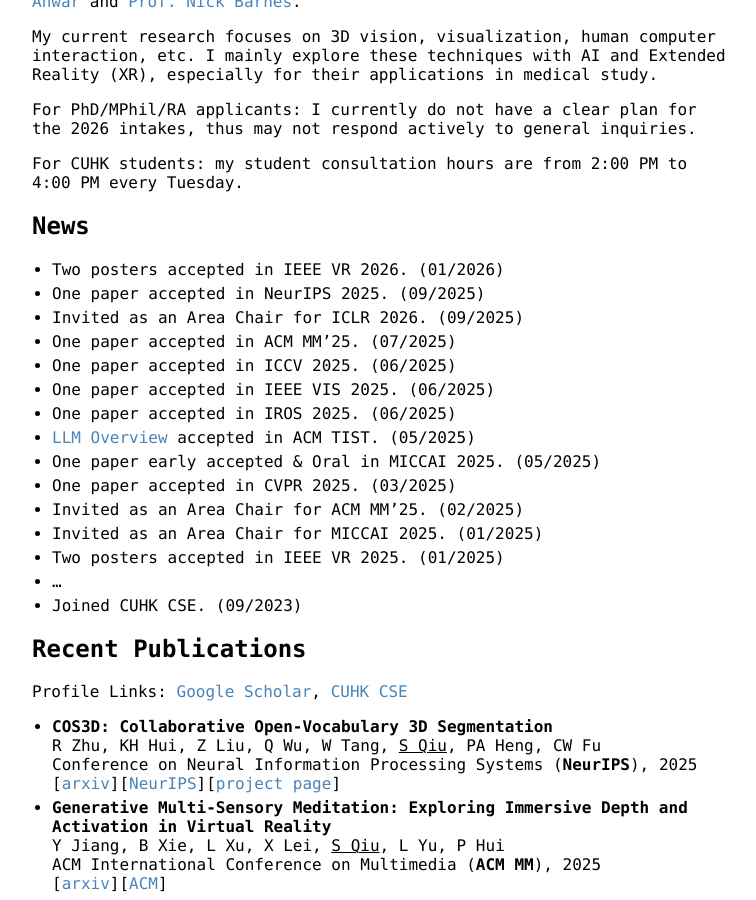
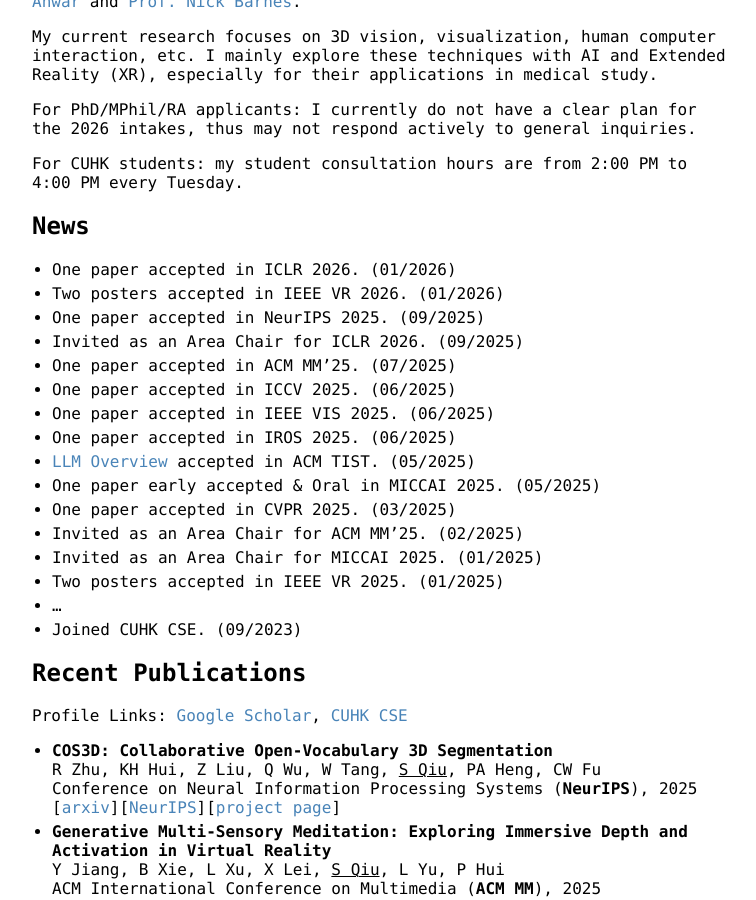
Before and after one commit to ShiQiu0419/ShiQiu0419.github.io, a Jekyll site: the page built from index.md, in a window 1280 px wide and 900 px high, scrolled down 305 px. Shown: the whole window, without its empty margins (258-1014 px from the left). Built offline with Jekyll 4.4.1, drawn with Linux system fonts in a browser that asks for light colours; our own code applies the rules of GitHub Pages for plain Markdown files.

Commit message:
Update index.md

```diff
--- a/index.md
+++ b/index.md
@@ -14,6 +14,7 @@ For PhD/MPhil/RA applicants: I currently do not have a clear plan for the 2026 i
 For CUHK students: my student consultation hours are from 2:00 PM to 4:00 PM every Tuesday.
 
 ## News
+* One paper accepted in ICLR 2026. (01/2026)
 * Two posters accepted in IEEE VR 2026. (01/2026)
 * One paper accepted in NeurIPS 2025. (09/2025)
 * Invited as an Area Chair for ICLR 2026. (09/2025)
```
